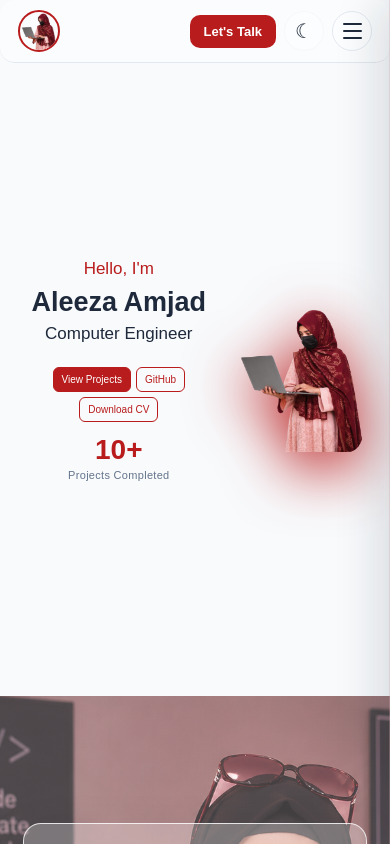
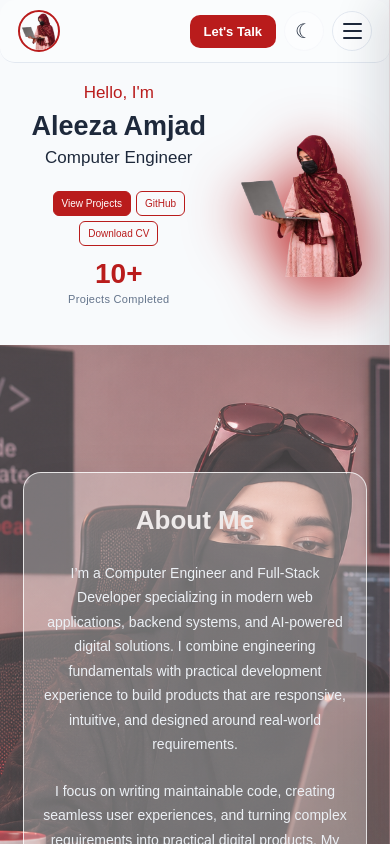
Before and after one commit to aleeza-dev/my-portfolio, a React (Vite) app: page / in a window 390 px wide. Shown: the top 844 px of the page. Built offline with nearby package versions, Linux system fonts and the light colour scheme.

Commit message:
Reduce mobile home section height

```diff
--- a/src/App.css
+++ b/src/App.css
@@ -1943,7 +1943,7 @@ body.dark-mode .side-menu-links a {
   }
 
   .hero {
-    min-height: 75vh;
+    min-height: auto;
 
     padding: 25px 6% 50px;
   }
@@ -2203,6 +2203,7 @@ body.dark-mode .side-menu-links a {
   }
 
   .hero {
+     min-height: auto;
     padding: 20px 5% 40px;
   }
 
```
